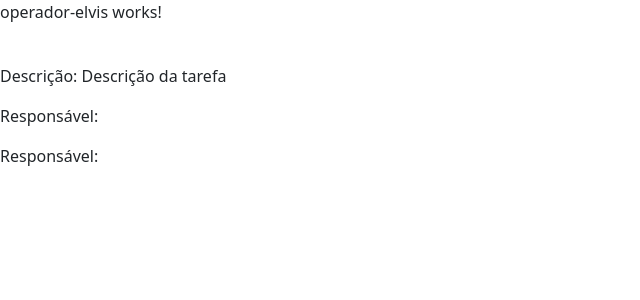
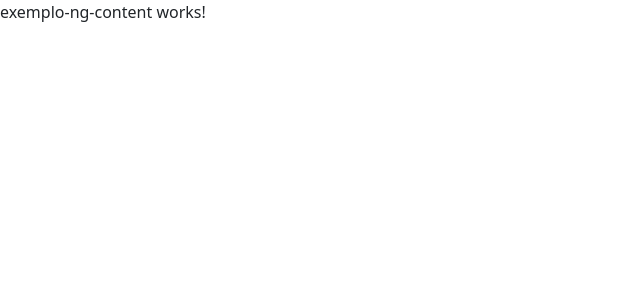
Before and after one commit to devFabioMats/formacao-angular, an Angular app in the folder diretivas2/: page / in a window 1280 px wide. Shown: the top 300 px of the page, without its empty margins (0-640 px from the left). Built offline with nearby package versions, Linux system fonts and the light colour scheme.

Commit message:
inicializando componente ng content

```diff
--- a/diretivas2/src/app/app.component.html
+++ b/diretivas2/src/app/app.component.html
@@ -3,4 +3,5 @@
 <!-- <app-diretiva2-ngfor></app-diretiva2-ngfor> -->
 <!-- <app-diretiva2-ngclass></app-diretiva2-ngclass> -->
 <!-- <app-diretiva2-ngstyle></app-diretiva2-ngstyle> -->
-<app-operador-elvis></app-operador-elvis>
+<!-- <app-operador-elvis></app-operador-elvis> -->
+<app-exemplo-ng-content></app-exemplo-ng-content>
--- a/diretivas2/src/app/app.module.ts
+++ b/diretivas2/src/app/app.module.ts
@@ -10,6 +10,7 @@ import { Diretiva2NgforComponent } from './diretiva2-ngfor/diretiva2-ngfor.compo
 import { Diretiva2NgclassComponent } from './diretiva2-ngclass/diretiva2-ngclass.component';
 import { Diretiva2NgstyleComponent } from './diretiva2-ngstyle/diretiva2-ngstyle.component';
 import { OperadorElvisComponent } from './operador-elvis/operador-elvis.component';
+import { ExemploNgContentComponent } from './exemplo-ng-content/exemplo-ng-content.component';
 
 @NgModule({
   declarations: [
@@ -19,7 +20,8 @@ import { OperadorElvisComponent } from './operador-elvis/operador-elvis.componen
     Diretiva2NgforComponent,
     Diretiva2NgclassComponent,
     Diretiva2NgstyleComponent,
-    OperadorElvisComponent
+    OperadorElvisComponent,
+    ExemploNgContentComponent
   ],
   imports: [
     BrowserModule,
--- /dev/null
+++ b/diretivas2/src/app/exemplo-ng-content/exemplo-ng-content.component.html
@@ -0,0 +1 @@
+<p>exemplo-ng-content works!</p>
```
Also changed, not shown: diretivas2/src/app/exemplo-ng-content/exemplo-ng-content.component.ts (added, +12 -0 lines), diretivas2/src/app/exemplo-ng-content/exemplo-ng-content.component.css (added), 1 other file (tests, documents, lock files or other folders).
